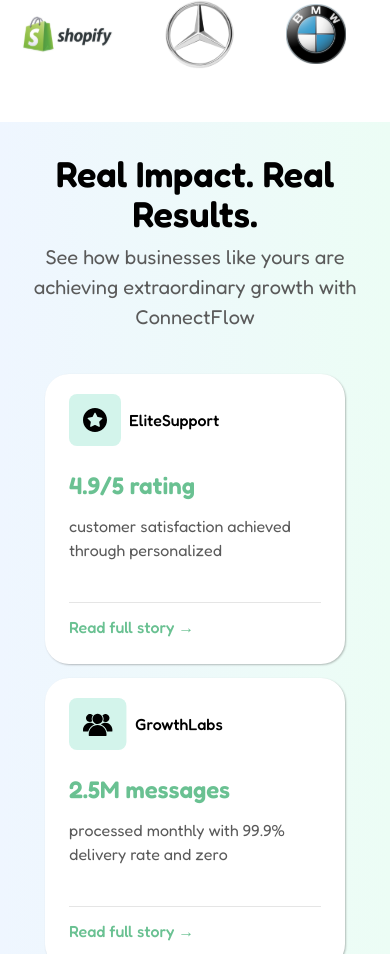
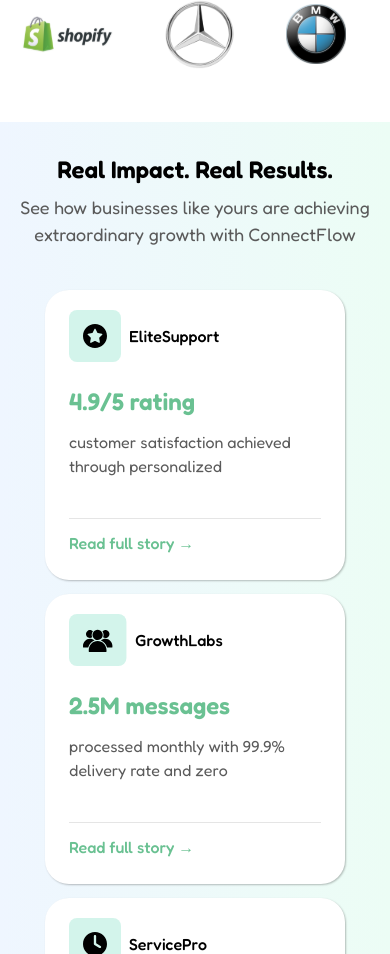
Before and after one commit to AQuadic/chat.space_nextjs, a Next.js app: page / in a window 390 px wide. Shown: the part 1037-1991 px from the top of the page. Built offline with nearby package versions, Linux system fonts and the light colour scheme.

Commit message:
fixes ipact section

```diff
--- a/src/components/home/HomeImpact.tsx
+++ b/src/components/home/HomeImpact.tsx
@@ -33,7 +33,7 @@ const HomeImpact = () => {
     >
       <div className="container flex flex-col items-center">
         <motion.h1
-          className="text-[#000000] text-4xl font-semibold !font-Poppins text-center"
+          className="text-[#000000] text-2xl sm:text-4xl font-semibold !font-Poppins text-center"
           initial={{ opacity: 0, y: 20 }}
           animate={{ opacity: 1, y: 0 }}
           transition={{ duration: 0.6, ease: "easeOut" }}
@@ -41,7 +41,7 @@ const HomeImpact = () => {
           Real Impact. Real Results.
         </motion.h1>
         <motion.p
-          className="text-[#5A5A5A] text-xl leading-[150%] mt-2 text-center"
+          className="text-[#5A5A5A] text-lg sm:text-xl leading-[150%] mt-2 text-center"
           initial={{ opacity: 0, y: 20 }}
           animate={{ opacity: 1, y: 0 }}
           transition={{ duration: 0.7, ease: "easeOut", delay: 0.1 }}
@@ -61,10 +61,16 @@ const HomeImpact = () => {
               style={{ boxShadow: "1px 1px 2px 0px #00000040" }}
               variants={cardVariants}
               whileHover={{
-                scale: 1.04,
-                boxShadow: "2px 4px 12px 0px #6AC19233",
+                scale: 1.08,
+                boxShadow: "0px 8px 24px 0px #6AC19233",
+                y: -8,
               }}
-              transition={{ type: "spring", stiffness: 300, damping: 20 }}
+              transition={{
+                type: "spring",
+                stiffness: 260,
+                damping: 18,
+                duration: 0.35,
+              }}
             >
               <div className="flex items-center gap-2">
                 <item.icon />
```
